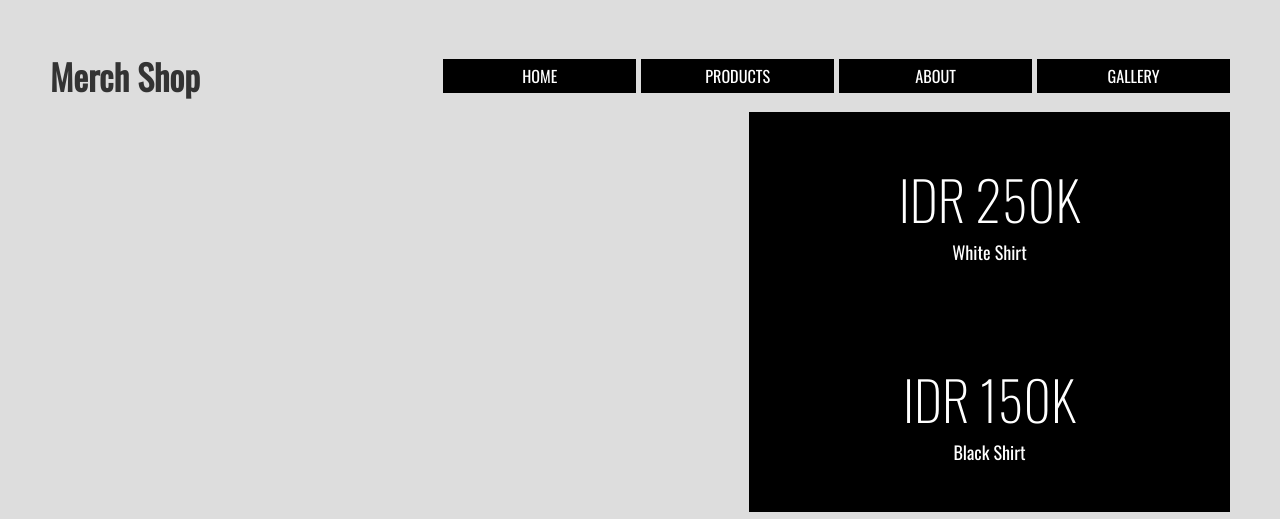
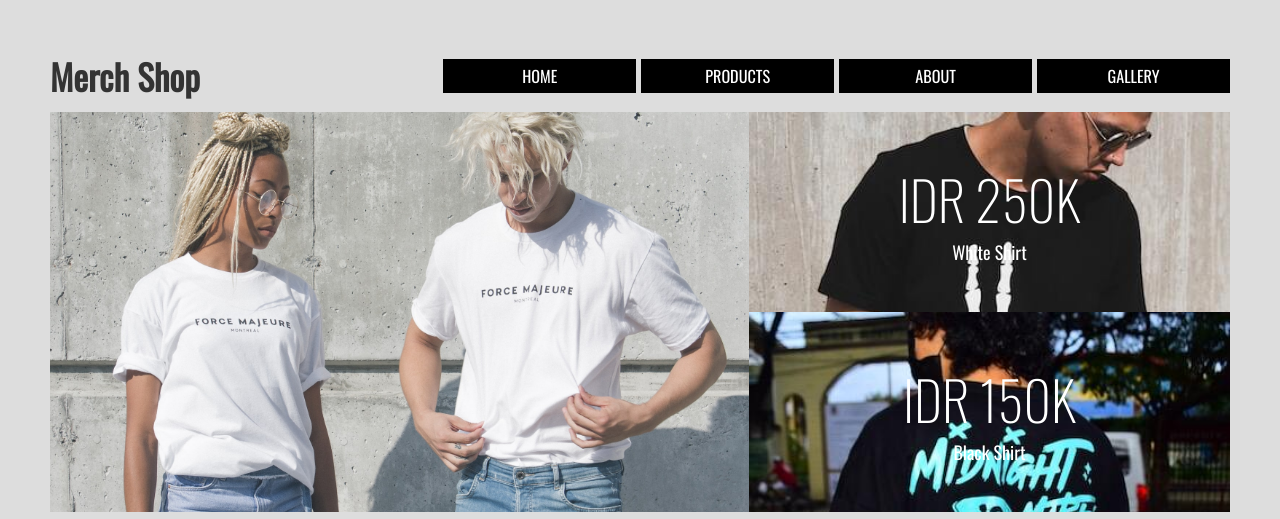
Before and after one commit to chadittya/learn-grid, a plain HTML site: page index.html in a window 1280 px wide. Shown: the top 519 px of the page. Drawn offline with nearby package versions, Linux system fonts and the light colour scheme; the site is published under a folder, as on GitHub Pages, so addresses that start at the root find nothing.

Commit message:
fixing url css hero dan feature

```diff
--- a/css/style.css
+++ b/css/style.css
@@ -32,7 +32,7 @@ body {
 .hero {
   grid-area: hero;
   min-height: 300px;
-  background-image: url(/img/hero.jpg);
+  background-image: url(../img/hero.jpg);
   background-size: cover;
   background-position: center;
   padding: 50px;
@@ -60,13 +60,13 @@ body {
 
 .feature-1 {
   grid-area: feature-1;
-  background-image: url(/img/tshirt.jpg);
+  background-image: url(../img/tshirt.jpg);
   background-size: cover;
 }
 
 .feature-2 {
   grid-area: feature-2;
-  background-image: url(/img/tshirt-2.jpg);
+  background-image: url(../img/tshirt-2.jpg);
   background-size: cover;
 }
 
```
